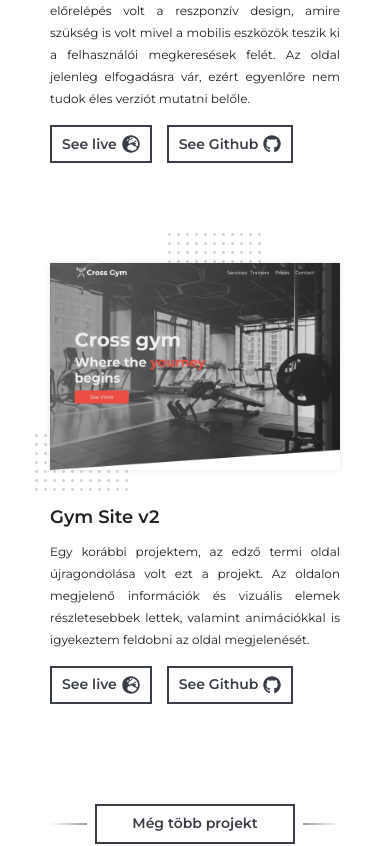
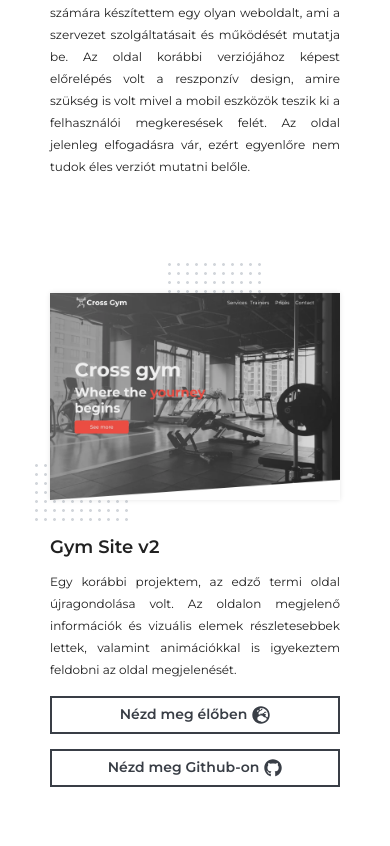
Before and after one commit to Gkristof96/Portfolio_v3, a React (Create React App) app: page / in a window 390 px wide. Shown: the part 2186-3032 px from the top of the page. Built offline with nearby package versions, Linux system fonts and the light colour scheme.

Commit message:
update links, and text

```diff
--- a/src/components/HomeScreen/Contact.js
+++ b/src/components/HomeScreen/Contact.js
@@ -11,7 +11,7 @@ const Contact = () => {
       <p className={style.description}>
         Ehhez nincs más dolgod, mint az itt található gombra kattintani, és
         máris megtalálod az elérhetőségeimet, vagy lehetőséged van közvetlenül
-        innen írni nekem egy emailt az erre a célra kialakított űrlap
+        innen írni nekem egy emailt az erre a célra kialakított Űrlap
         segítségével
       </p>
       <div className={style["link-wrapper"]}>
--- a/src/components/HomeScreen/Projects/ProjectCard.js
+++ b/src/components/HomeScreen/Projects/ProjectCard.js
@@ -26,22 +26,26 @@ const ProjectCard = (props) => {
         <h3 className={style["project-title"]}>{name}</h3>
         <p className={style["project-description"]}>{description}</p>
         <div className={style["button-wrapper"]}>
+          {deploy_link && (
             <a
               href={deploy_link}
               target="_blank"
               rel="noreferrer"
               className={style["project-button"]}
             >
-            See live <FaGlobeEurope className={style["button-icon"]} />
+              Nézd meg élőben <FaGlobeEurope className={style["button-icon"]} />
             </a>
+          )}
+          {github_link && (
             <a
               href={github_link}
               target="_blank"
               rel="noreferrer"
               className={style["project-button"]}
             >
-            See Github <FaGithub className={style["button-icon"]} />
+              Nézd meg Github-on <FaGithub className={style["button-icon"]} />
             </a>
+          )}
         </div>
       </div>
     </div>
--- a/src/components/HomeScreen/Projects/ProjectCard.module.css
+++ b/src/components/HomeScreen/Projects/ProjectCard.module.css
@@ -128,4 +128,13 @@
   .project-card.left .text-wrapper .project-description {
     color: #212121;
   }
+
+  .button-wrapper {
+    flex-direction: column;
+  }
+
+  .button-wrapper .project-button {
+    margin-bottom: 15px;
+    width: 100%;
+  }
 }
--- a/src/data/projects.js
+++ b/src/data/projects.js
@@ -4,7 +4,7 @@ export const projectData = [
     name: "Your Specialist",
     image: "images/projects/project_6.webp",
     description:
-      "Eddigi legösszetettebb projektem, melynek fő célja, hogy a felhasználók könnyedén megtalálják azt a szakembert, akit éppen keresnek. A szakemberek létrehozhatnak maguknak egy profilt, amit a felhasználók megkereshetnek és értékelhetik is azt. A projekt során én készítettem el a frontend és a backend oldali kódot is, utóbbit az Express keretrendszer segítségével készítettem el. Míg a frontendet a React könyvtárral, ebben a projektben használtam ki legjobban a React adta lehetőségeket, és itt ismerkedtem meg a Redux és Formik könyvtárakkal is.",
+      "Eddigi legösszetettebb projektem, melynek fő célja, hogy a felhasználók könnyedén megtalálják azt a szakembert, akit éppen keresnek. A szakemberek létrehozhatnak maguknak egy profilt, amit a felhasználók megkereshetnek és értékelhetik is azt. A projekt során én készítettem el a frontend és a backend oldali kódot is, utóbbit az Express keretrendszer segítségével készítettem el, míg a frontendet a React könyvtárral. Ebben a projektben használtam ki legjobban a React adta lehetőségeket, és itt ismerkedtem meg a Redux és Formik könyvtárakkal is.",
     deploy_link:
       "https://www.figma.com/file/oQyHIgoTKudLshortAh3Q3/Your-Specialist_v3?node-id=0%3A1",
     github_link: "https://github.com/Gkristof96/Your-specilist_v2",
@@ -14,18 +14,18 @@ export const projectData = [
     name: "LAESZ weboldal",
     image: "images/projects/project_7.webp",
     description:
-      "A Lakos Ádám Evangélikus Szeretetszolgálat számára készítettem egy olyan weboldalt, ami a szeretetszolgálat szolgáltatásait és működését mutatja be. Az oldal korábbi verziójához képest előrelépés volt a reszponzív design, amire szükség is volt mivel a mobilis eszközök teszik ki a felhasználói megkeresések felét. Az oldal jelenleg elfogadásra vár, ezért egyenlőre nem tudok éles verziót mutatni belőle.",
-    deploy_link: "https://kristof-gym-2.netlify.app",
-    github_link: "https://github.com/Gkristof96/Brand_v2",
+      "A Lakos Ádám Evangélikus Szeretetszolgálat számára készítettem egy olyan weboldalt, ami a szervezet szolgáltatásait és működését mutatja be. Az oldal korábbi verziójához képest előrelépés volt a reszponzív design, amire szükség is volt mivel a mobil eszközök teszik ki a felhasználói megkeresések felét. Az oldal jelenleg elfogadásra vár, ezért egyenlőre nem tudok éles verziót mutatni belőle.",
+    deploy_link: "",
+    github_link: "",
   },
   {
     id: 2,
     name: "Gym Site v2",
     image: "images/projects/project_1.webp",
     description:
-      "Egy korábbi projektem, az edző termi oldal újragondolása volt ezt a projekt. Az oldalon megjelenő információk és vizuális elemek részletesebbek lettek, valamint animációkkal is igyekeztem feldobni az oldal megjelenését. ",
-    deploy_link: "https://kristof-todo.netlify.app",
-    github_link: "https://github.com/Gkristof96/Todo-app",
+      "Egy korábbi projektem, az edző termi oldal újragondolása volt. Az oldalon megjelenő információk és vizuális elemek részletesebbek lettek, valamint animációkkal is igyekeztem feldobni az oldal megjelenését. ",
+    deploy_link: "https://kristof-gym-2.netlify.app/",
+    github_link: "https://github.com/Gkristof96/Brand_v2",
   },
   {
     id: 3,
@@ -42,17 +42,18 @@ export const projectData = [
     image: "images/projects/project_3.webp",
     description:
       "Második komolyabb logikát alkalmazó projektem, amelynél az volt a célom, hogy olyan alkalmazást készítsek, ami a működéséhez szükséges adatokat külső forrásból kapja. Erre tökéletes volt egy időjárás kijelző alkalmazás. Az alkalmazás településre keresve jeleníti meg az aktuális időjárási adatokat, amelyeket az OpenWeather API szolgáltat.",
-    deploy_link: "https://kristof-todo.netlify.app",
-    github_link: "https://github.com/Gkristof96/Todo-app",
+    deploy_link: "https://kristof-weather.netlify.app/",
+    github_link: "https://github.com/Gkristof96/Weather-app",
   },
   {
     id: 5,
-    name: "Bikeshop",
+    name: "Bike shop",
     image: "images/projects/project_8.webp",
     description:
       "Az edző termi oldalhoz hasonlóan egy kitalált témához készítettem el a UI terveket. Most éppen egy kerékpár szerviz/bolt adta az alapot, amelyről szintén az alapvető információkat jelenítettem meg. ",
-    deploy_link: "https://kristof-todo.netlify.app",
-    github_link: "https://github.com/Gkristof96/Todo-app",
+    deploy_link:
+      "https://www.figma.com/file/Beea2o9ud1XK6aokjDSzp6/Bikeshop-Landing-Page?node-id=0%3A1",
+    github_link: "",
   },
   {
     id: 6,
@@ -60,8 +61,8 @@ export const projectData = [
     image: "images/projects/project_9.webp",
     description:
       "Második portfolió oldalam, nem telt el sok idő az első és a második verzió között. Ennek fő oka az volt, hogy nem voltam megelégedve az első verzió több funkciójával sem. Az új oldalon több információt jelenítettem meg magamról, és a projekteket is átláthatóbb formában prezentáltam.",
-    deploy_link: "https://kristof-todo.netlify.app",
-    github_link: "https://github.com/Gkristof96/Todo-app",
+    deploy_link: "https://kristof-portfolio-2.netlify.app/",
+    github_link: "https://github.com/Gkristof96/Portfolio_v3",
   },
   {
     id: 7,
@@ -69,8 +70,8 @@ export const projectData = [
     image: "images/projects/project_4.webp",
     description:
       "Első portfolió oldalam, amelyet azért hoztam létre, hogy korábbi projektjeimet egyhelyen tudjam bemutatni, valamint egyéb érdekes információkat magamról. Az oldal eredeti szerepe mellett remek lehetőség volt UI tervezési készségeim fejlesztésére is.",
-    deploy_link: "https://kristof-todo.netlify.app",
-    github_link: "https://github.com/Gkristof96/Todo-app",
+    deploy_link: "https://kristof-portfolio.netlify.app/",
+    github_link: "https://github.com/Gkristof96/Portfolio",
   },
   {
     id: 8,
@@ -78,7 +79,7 @@ export const projectData = [
     image: "images/projects/project_5.webp",
     description:
       "Első olyan projektem, amiben egy teljes weboldalt próbáltam meg létrehozni. Az oldal fő funkciója egy fiktív edzőterem általános információnak a megjelenítése volt, mint például árak, edzők, valamint az elérhetőségek.",
-    deploy_link: "https://kristof-todo.netlify.app",
-    github_link: "https://github.com/Gkristof96/Todo-app",
+    deploy_link: "https://kristof-gym.netlify.app/",
+    github_link: "https://github.com/Gkristof96/Brand",
   },
 ];
--- a/src/pages/AboutScreen.js
+++ b/src/pages/AboutScreen.js
@@ -41,7 +41,7 @@ const AboutScreen = () => {
           felfedezésével tölteni. Szerencsére ezeket együtt is tudom végezni,
           gyakran járunk kerékpártúrákra, korábban pedig fallabdázni. Ezen kívül
           szeretek olvasni, megismerni új dolgokat a világról, vagy egy jó
-          történetet, valamint a gasztronómiával is szoktam ismerkedni
+          történetet, valamint a gasztronómiával is elkezdtem foglalkozni
           mostanában.
         </p>
       </div>
--- a/src/pages/ContactScreen.js
+++ b/src/pages/ContactScreen.js
@@ -52,7 +52,7 @@ const ContactScreen = () => {
               Ha felkeltettem az érdeklődésedet, vagy csupán kérdezni szeretnél
               tőlem valamit, akkor itt remek lehetőséged van erre. Az alább
               felsorolt elérhetőségeken keresztül elérhetsz bármikor, vagy
-              használhatod az itt megtalálható űrlapot is, amit külön erre
+              használhatod az itt megtalálható Űrlapot is, amit külön erre
               készítettem. Amint lehetőségem engedi válaszolni fogok a
               leveledre.
             </p>
```
Also changed, not shown: src/components/HomeScreen/About.js (+8 -4 lines), 1 other file (tests, documents, lock files or other folders). Lines whose indentation alone changed are shown as unchanged.
